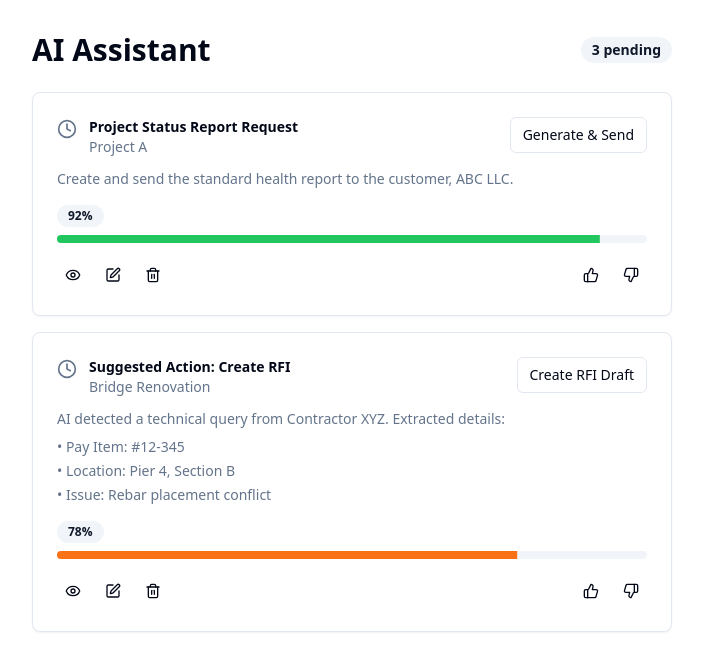
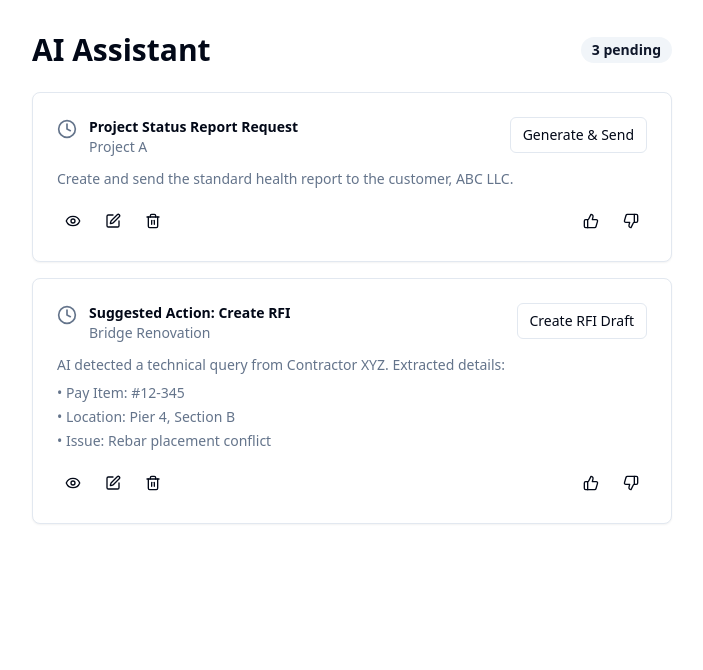
Before and after one commit to RaghuAurigo/ai-assistant-showcase-flow, a React (Vite) app: page /ai-assistant in a window 1280 px wide. Shown: the top 670 px of the page, without its empty margins (288-991 px from the left). Built offline with nearby package versions, Linux system fonts and the light colour scheme.

Commit message:
Visual edit in Lovable
Edited UI in Lovable

```diff
--- a/src/components/AIAssistantCard.tsx
+++ b/src/components/AIAssistantCard.tsx
@@ -59,15 +59,7 @@ export function AIAssistantCard({
           {description}
         </div>
 
-        <div className="space-y-2">
-          <div className="flex items-center justify-between text-sm">
 
-            <Badge variant="secondary" className="text-xs">
-              {progress}%
-            </Badge>
-          </div>
-          <Progress value={progress} className="h-2" indicatorClassName={progressColor} />
-        </div>
 
         <div className="flex items-center gap-2">
           <Button variant="ghost" size="sm" className="h-8 w-8 p-0">
```
